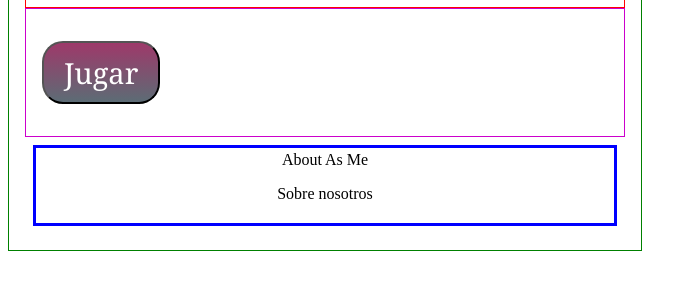
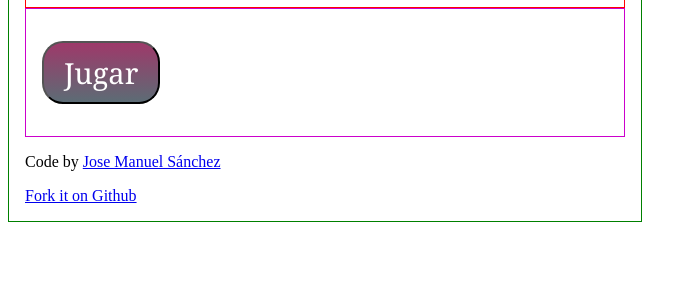
Before and after one commit to Jmsg0003/practica, a website: page src/index.html in a window 1280 px wide. Shown: the part 134-424 px from the top of the page, without its empty margins (0-697 px from the left). Drawn offline with Linux system fonts and the light colour scheme.

Commit message:
Add files via upload

```diff
--- a/src/app/components/commons/footer/footer-card-template.html
+++ b/src/app/components/commons/footer/footer-card-template.html
@@ -1,4 +1,7 @@
-<footer class="main-footer">
-    About As Me
-    <p ng-click="footerCard.goToAbout()">Sobre nosotros</p>
-</footer>
+<footer id="main-footer",class ="body-footer">
+	<section class="credit">
+		<p>Code by <a target="_blank" href="http://twitter.com/jmsanchez_83" class="credit-link">Jose Manuel Sánchez</a></p>
+		<a target="_blank" href="https://github.com/Jmsg0003/practica" class="credit-link button">Fork it on Github</a>
+	</section>
+    <span ng-click="footerCard.goToMain()"></span>
+ </footer>
--- a/src/app/components/commons/footer/footer.js
+++ b/src/app/components/commons/footer/footer.js
@@ -10,7 +10,7 @@
     var vm = this;
 
     vm.goToAbout = function() {
-      $state.go('aboutUs');
+      $state.go('main');
     };
   }
 
```
